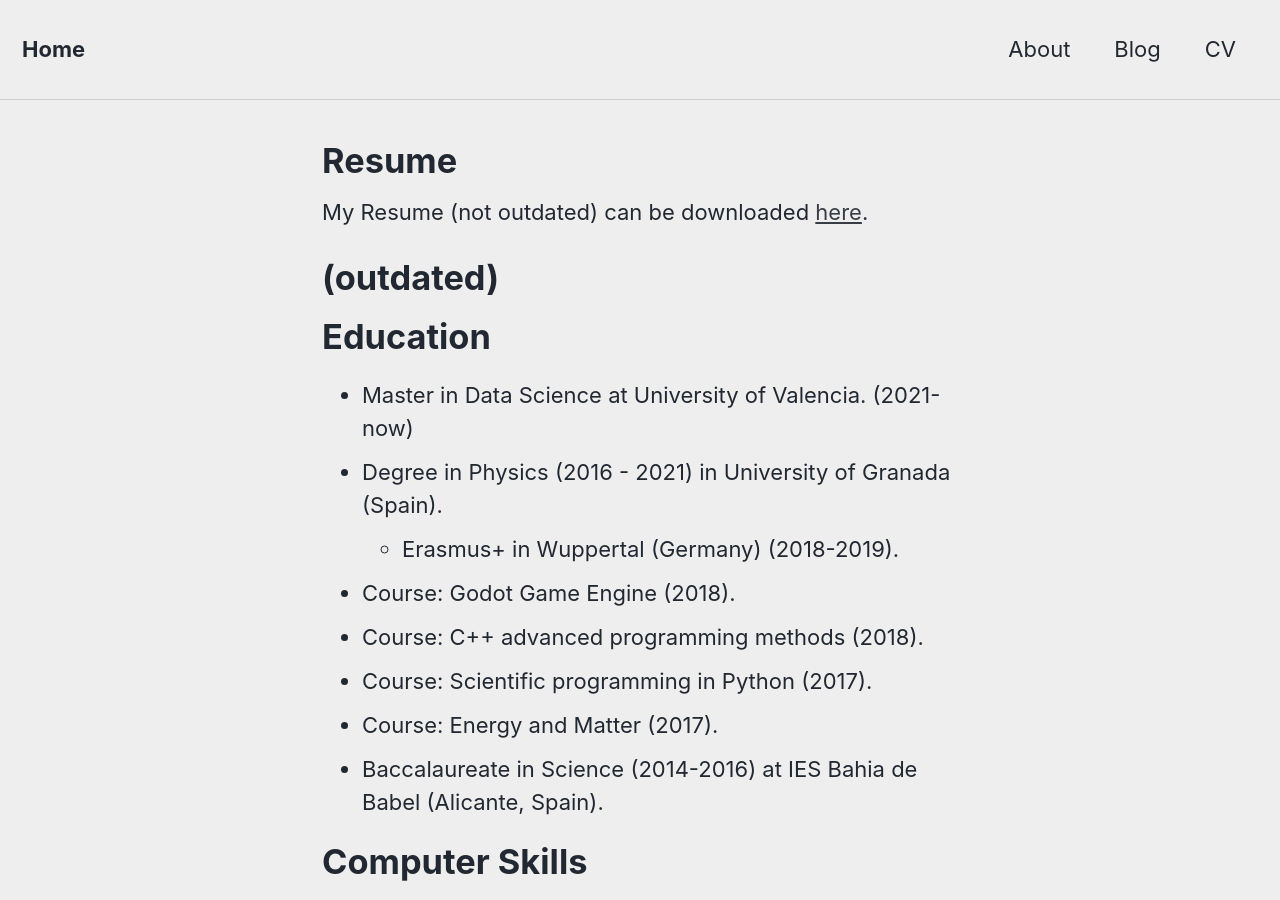
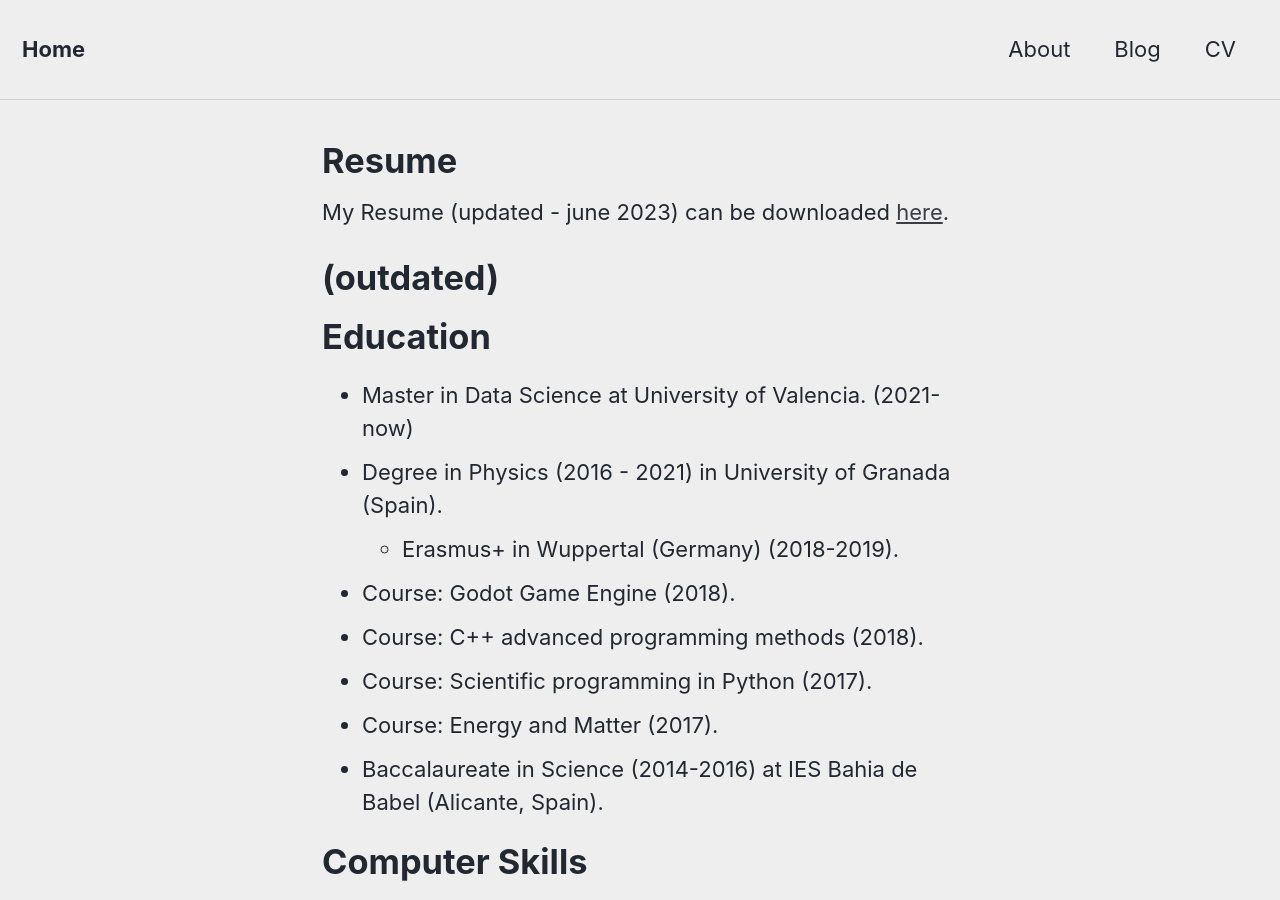
Before and after one commit to ArturoSirvent/ArturoSirvent.github.io, a Jekyll site: the page built from _pages/cv.md, in a window 1280 px wide and 900 px high. Built offline with Jekyll 4.4.1, drawn with Linux system fonts in a browser that asks for light colours; nearby versions of some CDN libraries.

Commit message:
Update cv.md

```diff
--- a/_pages/cv.md
+++ b/_pages/cv.md
@@ -4,7 +4,7 @@ permalink: /cv/
 author_profile: true
 ---
 
-My Resume (not outdated) can be downloaded <a href="/cv/CV_Arturo_junio2023_noFOTO.pdf" download>here</a>.
+My Resume (updated - june 2023) can be downloaded <a href="/cv/CV_Arturo_junio2023_noFOTO.pdf" download>here</a>.
 
 {% include base_path %}
 
```
